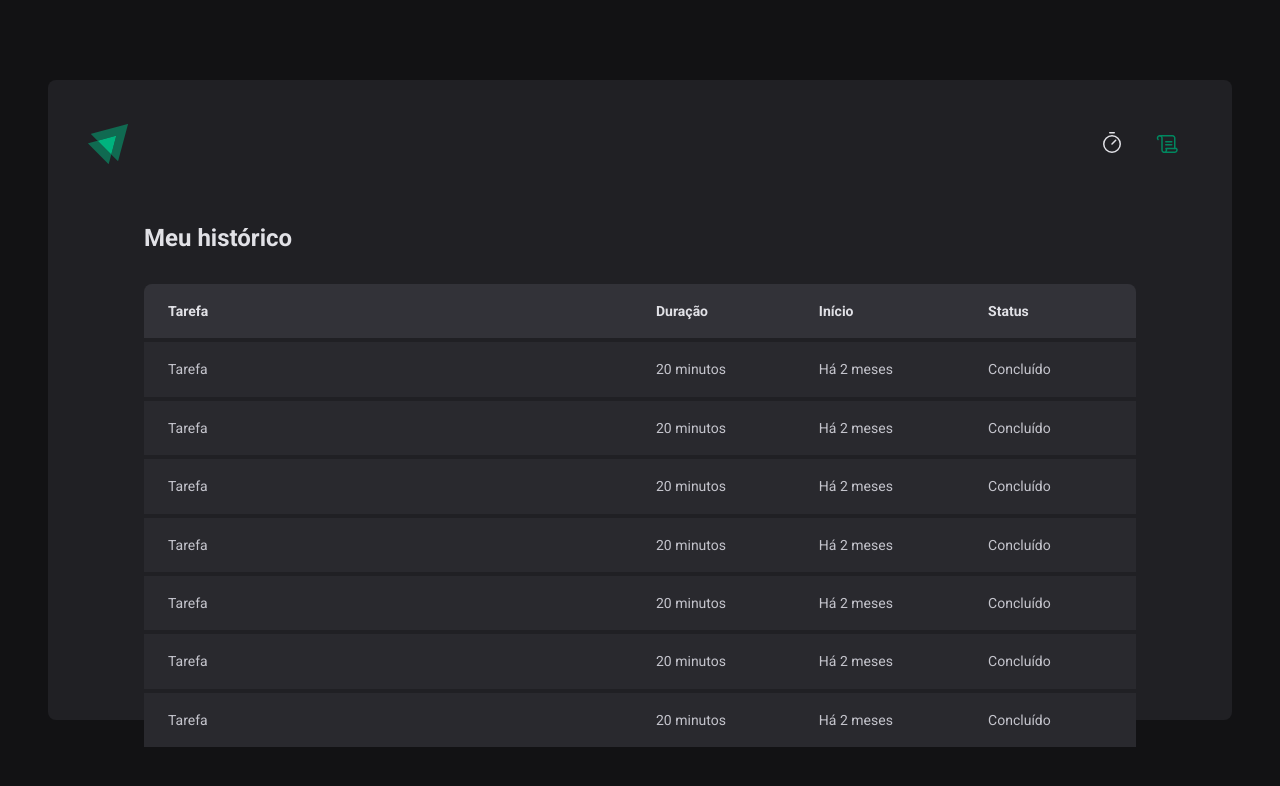
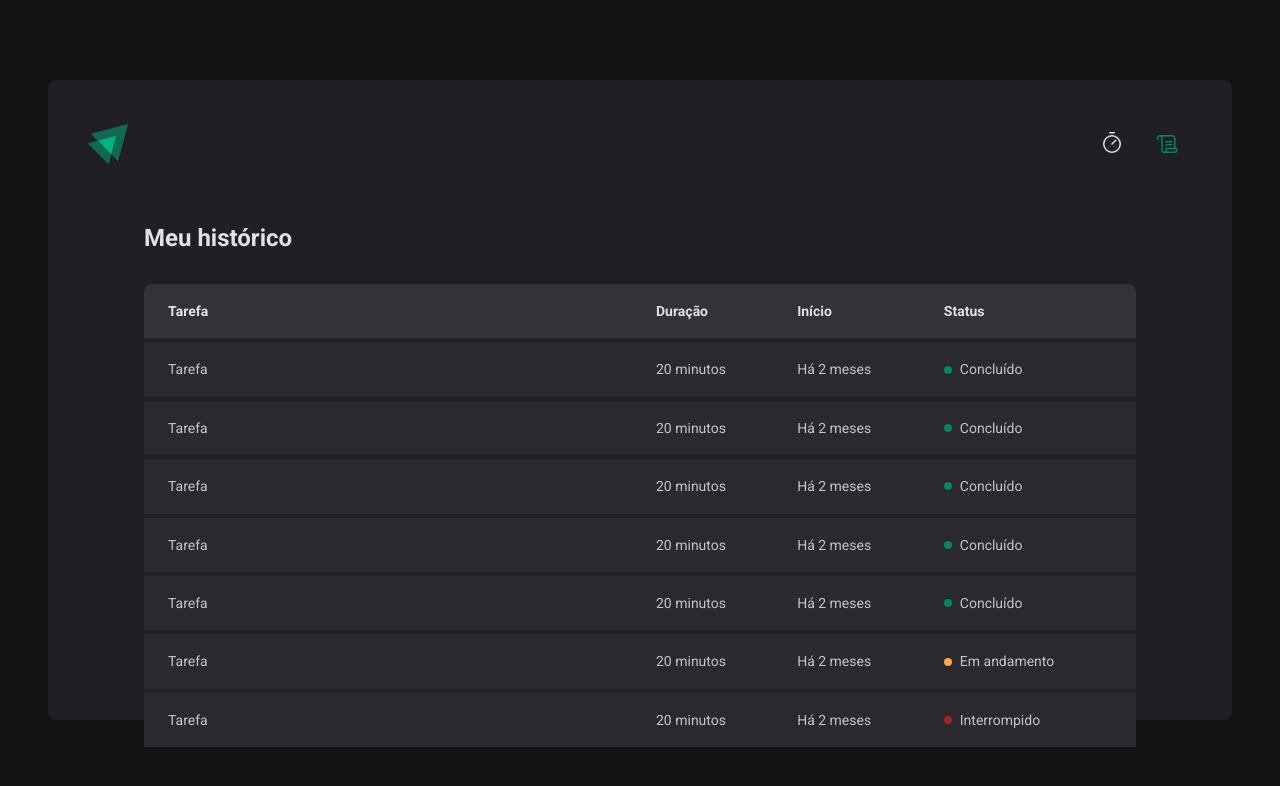
Before and after one commit to madalena-rocha/ignite-timer, a React (Vite) app: page /history in a window 1280 px wide. Shown: the top 786 px of the page. Built offline with nearby package versions, Linux system fonts and the light colour scheme.

Commit message:
add Status component

```diff
--- a/src/pages/History/index.tsx
+++ b/src/pages/History/index.tsx
@@ -1,4 +1,4 @@
-import { HistoryContainer, HistoryList } from './styles'
+import { HistoryContainer, HistoryList, Status } from './styles'
 
 export function History() {
   return (
@@ -20,43 +20,57 @@
               <td>Tarefa</td>
               <td>20 minutos</td>
               <td>Há 2 meses</td>
-              <td>Concluído</td>
+              <td>
+                <Status statusColor="green">Concluído</Status>
+              </td>
             </tr>
             <tr>
               <td>Tarefa</td>
               <td>20 minutos</td>
               <td>Há 2 meses</td>
-              <td>Concluído</td>
+              <td>
+                <Status statusColor="green">Concluído</Status>
+              </td>
             </tr>
             <tr>
               <td>Tarefa</td>
               <td>20 minutos</td>
               <td>Há 2 meses</td>
-              <td>Concluído</td>
+              <td>
+                <Status statusColor="green">Concluído</Status>
+              </td>
             </tr>
             <tr>
               <td>Tarefa</td>
               <td>20 minutos</td>
               <td>Há 2 meses</td>
-              <td>Concluído</td>
+              <td>
+                <Status statusColor="green">Concluído</Status>
+              </td>
             </tr>
             <tr>
               <td>Tarefa</td>
               <td>20 minutos</td>
               <td>Há 2 meses</td>
-              <td>Concluído</td>
+              <td>
+                <Status statusColor="green">Concluído</Status>
+              </td>
             </tr>
             <tr>
               <td>Tarefa</td>
               <td>20 minutos</td>
               <td>Há 2 meses</td>
-              <td>Concluído</td>
+              <td>
+                <Status statusColor="yellow">Em andamento</Status>
+              </td>
             </tr>
             <tr>
               <td>Tarefa</td>
               <td>20 minutos</td>
               <td>Há 2 meses</td>
-              <td>Concluído</td>
+              <td>
+                <Status statusColor="red">Interrompido</Status>
+              </td>
             </tr>
           </tbody>
         </table>
--- a/src/pages/History/styles.ts
+++ b/src/pages/History/styles.ts
@@ -60,3 +60,27 @@
     }
   }
 `
+
+const STATUS_COLORS = {
+  yellow: 'yellow-500',
+  green: 'green-500',
+  red: 'red-500',
+} as const // as const para informar ao TS que o texto deve ser uma das três opções
+
+interface StatusProps {
+  statusColor: keyof typeof STATUS_COLORS // typeof porque o TS não consegue ler objetos JS, ele consegue ler apenas a tipagem de objetos JS
+}
+
+export const Status = styled.span<StatusProps>`
+  display: flex;
+  align-items: center;
+  gap: 0.5rem;
+
+  &::before {
+    content: '';
+    width: 0.5rem;
+    height: 0.5rem;
+    border-radius: 9999px;
+    background: ${(props) => props.theme[STATUS_COLORS[props.statusColor]]};
+  }
+`
```
